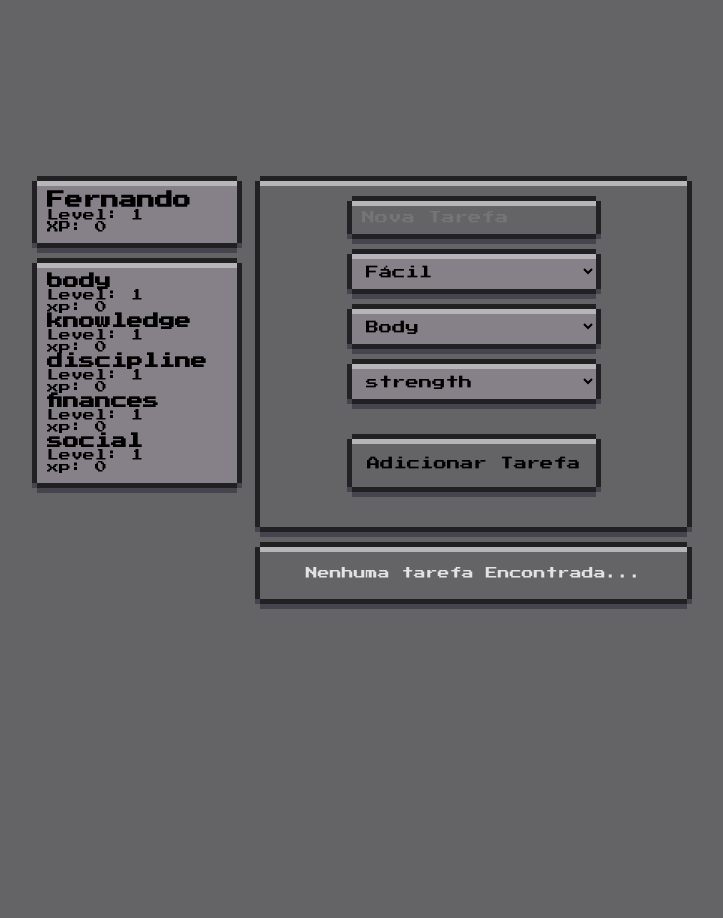
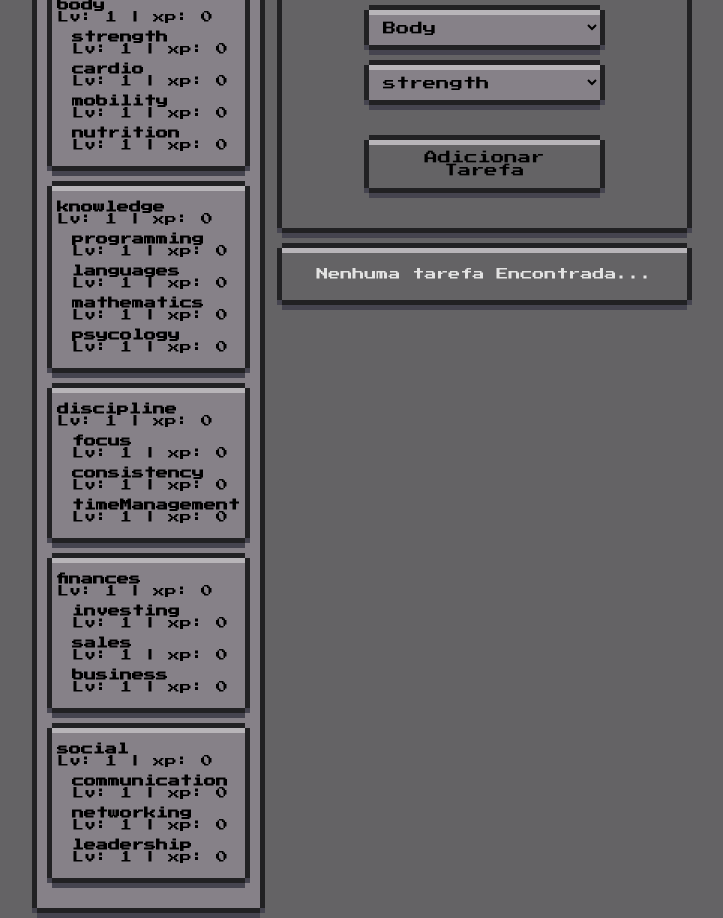
Before and after one commit to dvlneon1/LifeQuest, a React (Vite) app: page / in a window 1280 px wide. Shown: the whole page, without its empty margins (278-1001 px from the left). Before the commit the page ends 800 px from the top, so only its background shows below. Built offline with nearby package versions, Linux system fonts and the light colour scheme.

Commit message:
Subskills estão visiveis no card de skills, agora mostramos a skill principal e as subskills juntamente com o level atual e xp atual

```diff
--- a/src/components/PlayerCard.jsx
+++ b/src/components/PlayerCard.jsx
@@ -10,11 +10,23 @@ export default function PlayerCard({ player }){
             </div>
             <div className="skills-container">
                 {Object.entries(player.skills).map(
-                    ([key, skill]) => (
-                        <div key={key}>
-                            <h4>{key}</h4>
-                            <p>Level: {skill.level}</p>
-                                <p>xp: {skill.xp}</p>
+                    ([skillKey, skill]) => (
+                        <div key={skillKey} className="skill-block">
+                            <h4>{skillKey}</h4>
+                            <p>Lv: {skill.level} {" | "}  xp: {skill.xp}</p>
+
+                            <div className="sub-skills">
+                                {
+                                    Object.entries(skill.subSkills).map(
+                                        ([subSkillName, subSkill]) => (
+                                            <div key={subSkillName} className="sub-skill">
+                                                <strong>{subSkillName}</strong>
+                                                <p>Lv: {subSkill.level} {" | "} xp: {subSkill.xp}</p>
+                                            </div>
+                                        )
+                                    )
+                                }
+                            </div>
                         </div>
                     )
                 )}
--- a/src/styles/PlayerCard.css
+++ b/src/styles/PlayerCard.css
@@ -4,6 +4,8 @@
 
     width: 200px;
     gap: 20px;
+
+    margin: 0  35px 0 0;
 }
 
 
@@ -37,3 +39,21 @@
     padding: 10px;
 
 }
+
+.skill-block{
+    font-size: 12px;
+    padding: 15px 5px 15px 5px;
+    margin: 10px 5px 20px 5px;
+
+    border: 0;
+    box-shadow: var(--pixel-border);
+}
+
+.sub-skills{
+    margin-left: 15px;
+    font-size: 12px;
+}
+
+.sub-skill{
+    margin-top: 8px;
+}
```
